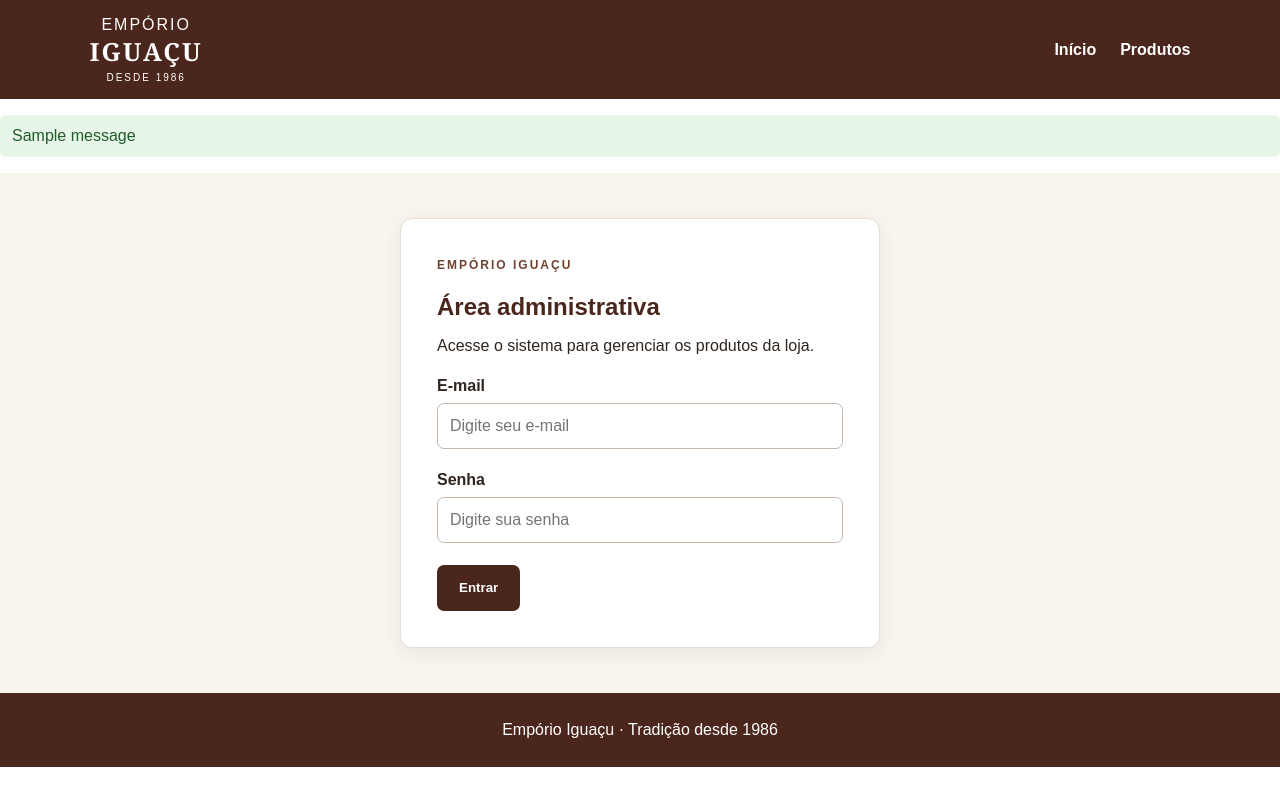
After one commit to thiagopolak/emporio-iguacu-mvp, a Flask app: page /admin/login in a window 1280 px wide. The commit adds this page. Run offline with Flask 3, Linux system fonts and the light colour scheme; tables that the repository leaves empty hold one stand-in row (values such as "Sample post"); one stand-in notice (Sample message) is shown.

Commit message:
feat: implementa autenticacao do painel administrativo

```diff
--- a/app/extensions.py
+++ b/app/extensions.py
@@ -1,8 +1,10 @@
+
 from flask_sqlalchemy import SQLAlchemy
 from flask_migrate import Migrate
+from flask_login import LoginManager
 
-# Extensão de acesso ao banco
 db = SQLAlchemy()
 
-# Gerenciamento de migrações
 migrate = Migrate()
+
+login_manager = LoginManager()
--- /dev/null
+++ b/app/forms/auth_forms.py
@@ -0,0 +1,37 @@
+
+from flask_wtf import FlaskForm
+from wtforms import StringField, PasswordField, SubmitField
+from wtforms.validators import DataRequired, Length
+
+
+class LoginForm(FlaskForm):
+
+    email = StringField(
+        "E-mail",
+        validators=[
+            DataRequired(),
+            Length(max=120)
+        ],
+        render_kw={
+            "type": "email",
+            "autocomplete": "username",
+            "placeholder": "Digite seu e-mail"
+        }
+    )
+
+    senha = PasswordField(
+        "Senha",
+        validators=[
+            DataRequired()
+        ],
+        render_kw={
+            "autocomplete": "current-password",
+            "placeholder": "Digite sua senha"
+        }
+    )
+
+    submit = SubmitField("Entrar")
+
+
+class LogoutForm(FlaskForm):
+    submit = SubmitField("Sair")
--- a/app/models/__init__.py
+++ b/app/models/__init__.py
@@ -1,9 +1,11 @@
 from app.models.categoria import Categoria
 from app.models.produto import Produto
 from app.models.variacao_produto import VariacaoProduto
+from app.models.usuario import Usuario
 
 __all__ = [
     "Categoria",
     "Produto",
     "VariacaoProduto",
+    "Usuario",
 ]
--- /dev/null
+++ b/app/routes/auth.py
@@ -0,0 +1,113 @@
+
+from urllib.parse import urljoin, urlparse
+
+from flask import (
+    Blueprint,
+    flash,
+    redirect,
+    render_template,
+    request,
+    url_for
+)
+
+from flask_login import (
+    current_user,
+    login_user,
+    logout_user
+)
+
+from sqlalchemy import select
+
+from app.extensions import db
+from app.forms.auth_forms import LoginForm, LogoutForm
+from app.models import Usuario
+
+
+auth_bp = Blueprint(
+    "auth",
+    __name__,
+    url_prefix="/admin"
+)
+
+
+def destino_seguro(destino):
+    if not destino:
+        return False
+
+    origem = urlparse(request.host_url)
+
+    destino_url = urlparse(
+        urljoin(request.host_url, destino)
+    )
+
+    return (
+        destino_url.scheme in ("http", "https")
+        and origem.netloc == destino_url.netloc
+    )
+
+
+@auth_bp.route("/login", methods=["GET", "POST"])
+def login():
+
+    if current_user.is_authenticated:
+        return redirect(url_for("admin.dashboard"))
+
+    form = LoginForm()
+
+    if form.validate_on_submit():
+
+        email = form.email.data.strip().casefold()
+
+        usuario = db.session.scalar(
+            select(Usuario).where(
+                Usuario.email == email
+            )
+        )
+
+        if (
+            usuario
+            and usuario.ativo
+            and usuario.verificar_senha(form.senha.data)
+        ):
+
+            login_user(usuario)
+
+            flash(
+                "Bem-vindo ao painel administrativo!",
+                "success"
+            )
+
+            destino = request.args.get("next")
+
+            if destino_seguro(destino):
+                return redirect(destino)
+
+            return redirect(
+                url_for("admin.dashboard")
+            )
+
+        flash(
+            "E-mail ou senha inválidos.",
+            "danger"
+        )
+
+    return render_template(
+        "admin/login.html",
+        form=form
+    )
+
+
+@auth_bp.route("/logout", methods=["POST"])
+def logout():
+
+    form = LogoutForm()
+
+    if form.validate_on_submit():
+        logout_user()
+
+        flash(
+            "Sessão encerrada com sucesso.",
+            "success"
+        )
+
+    return redirect(url_for("auth.login"))
--- a/app/static/css/style.css
+++ b/app/static/css/style.css
@@ -244,3 +244,116 @@ footer {
         padding: 15px 0;
     }
 }
+
+/* Área administrativa */
+
+.admin-auth {
+    min-height: 65vh;
+    display: flex;
+    justify-content: center;
+    align-items: center;
+    padding: 45px 20px;
+    background: var(--cream);
+}
+
+.admin-card {
+    width: 100%;
+    max-width: 480px;
+    background: var(--white);
+    padding: 36px;
+    border: 1px solid #e5ddd4;
+    border-radius: 12px;
+    box-shadow: 0 5px 20px rgba(75, 38, 28, 0.07);
+}
+
+.admin-card h1,
+.admin-dashboard h1 {
+    color: var(--brown);
+    margin-bottom: 12px;
+}
+
+.form-field {
+    margin: 22px 0;
+}
+
+.form-field label {
+    display: block;
+    font-weight: bold;
+    margin-bottom: 8px;
+}
+
+.form-control {
+    width: 100%;
+    min-height: 46px;
+    padding: 12px;
+    border: 1px solid #c8b8ac;
+    border-radius: 7px;
+    font: inherit;
+}
+
+.form-control:focus {
+    outline: 3px solid var(--gold);
+    outline-offset: 2px;
+}
+
+.admin-button {
+    min-height: 46px;
+    padding: 12px 22px;
+    background: var(--brown);
+    color: white;
+    border: none;
+    border-radius: 7px;
+    font-weight: bold;
+    cursor: pointer;
+}
+
+.admin-button:hover {
+    background: var(--brown-light);
+}
+
+.field-error {
+    display: block;
+    color: #a12626;
+    margin-top: 6px;
+}
+
+.flash {
+    padding: 12px;
+    margin: 16px 0;
+    border-radius: 6px;
+}
+
+.flash.success {
+    background: #e7f4e8;
+    color: #205c2c;
+}
+
+.flash.danger {
+    background: #fce8e8;
+    color: #9b1c1c;
+}
+
+.flash.warning {
+    background: #fff4d6;
+    color: #704b00;
+}
+
+.admin-dashboard {
+    max-width: 1100px;
+    margin: auto;
+    padding: 60px 24px;
+}
+
+.admin-dashboard .admin-card {
+    max-width: none;
+    margin: 30px 0;
+}
+
+.feature-status {
+    display: inline-block;
+    padding: 8px 12px;
+    border-radius: 6px;
+    background: var(--cream);
+    color: var(--brown);
+    font-weight: bold;
+}
--- /dev/null
+++ b/app/templates/admin/login.html
@@ -0,0 +1,56 @@
+
+{% extends "base.html" %}
+
+{% block title %}Acesso administrativo | Empório Iguaçu{% endblock %}
+
+{% block content %}
+
+<section class="admin-auth">
+
+    <div class="admin-card">
+
+        <span class="eyebrow">EMPÓRIO IGUAÇU</span>
+
+        <h1>Área administrativa</h1>
+
+        <p>
+            Acesse o sistema para gerenciar os produtos da loja.
+        </p>
+
+        <form method="POST">
+
+            {{ form.hidden_tag() }}
+
+            <div class="form-field">
+
+                {{ form.email.label }}
+
+                {{ form.email(class="form-control") }}
+
+                {% for erro in form.email.errors %}
+                    <small class="field-error">{{ erro }}</small>
+                {% endfor %}
+
+            </div>
+
+            <div class="form-field">
+
+                {{ form.senha.label }}
+
+                {{ form.senha(class="form-control") }}
+
+                {% for erro in form.senha.errors %}
+                    <small class="field-error">{{ erro }}</small>
+                {% endfor %}
+
+            </div>
+
+            {{ form.submit(class="admin-button") }}
+
+        </form>
+
+    </div>
+
+</section>
+
+{% endblock %}
--- a/app/templates/base.html
+++ b/app/templates/base.html
@@ -28,6 +28,13 @@
     </header>
 
     <main>
+        {% with mensagens = get_flashed_messages(with_categories=true) %}
+        {% for categoria, mensagem in mensagens %}
+        <div class="flash {{ categoria }}" role="status">
+            {{ mensagem }}
+        </div>
+    {% endfor %}
+{% endwith %}
         {% block content %}{% endblock %}
     </main>
 
```
Also changed, not shown: app/__init__.py (+24 -6 lines), app/models/usuario.py (added, +71 -0 lines), app/routes/__init__.py (+56 -0 lines), app/routes/admin.py (added, +22 -0 lines), app/templates/admin/dashboard.html (added, +45 -0 lines), config.py (+7 -0 lines), migrations/versions/9963184de58e_adiciona_usuarios_administrativos.py (added, +42 -0 lines), scripts/criar_admin.py (added, +66 -0 lines).
